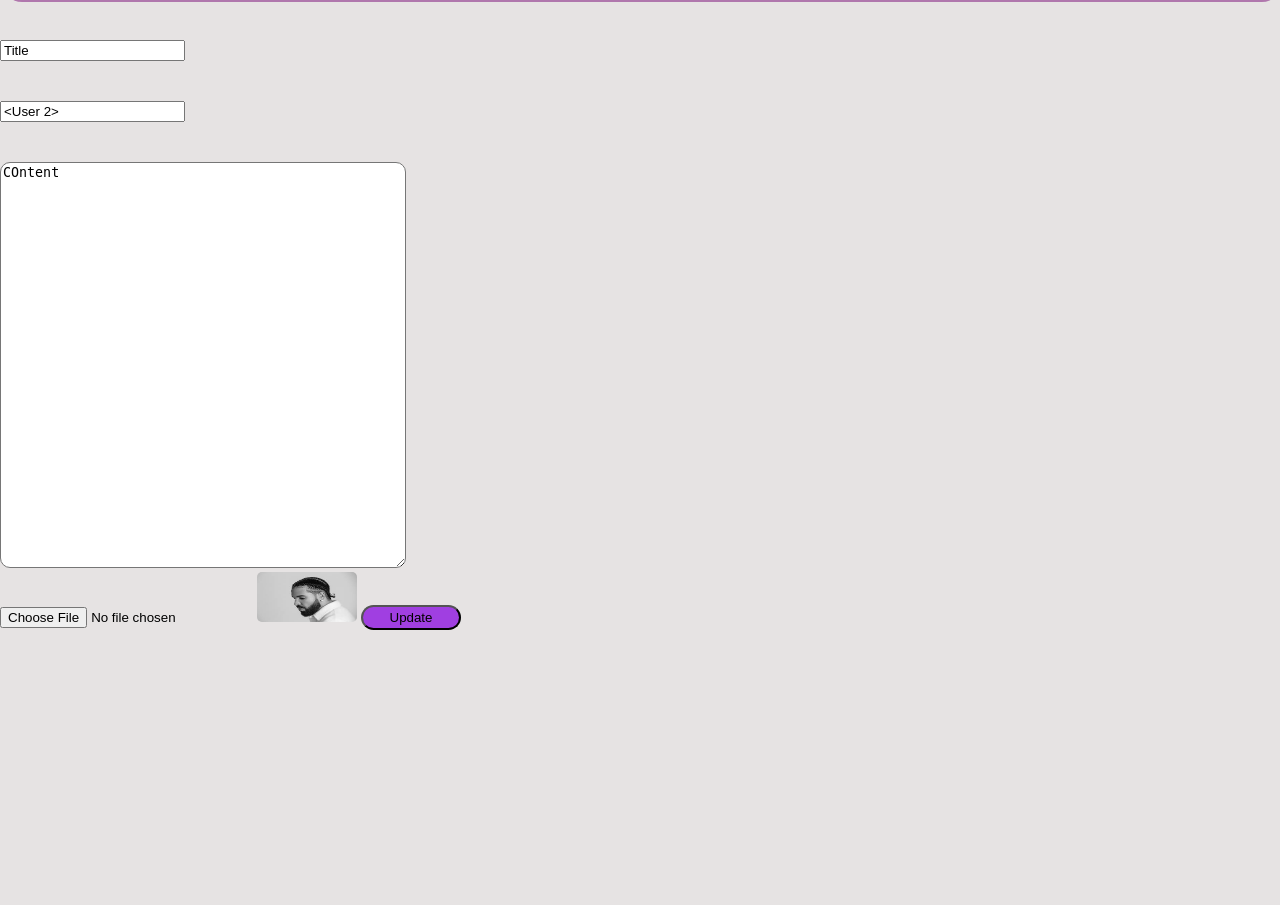
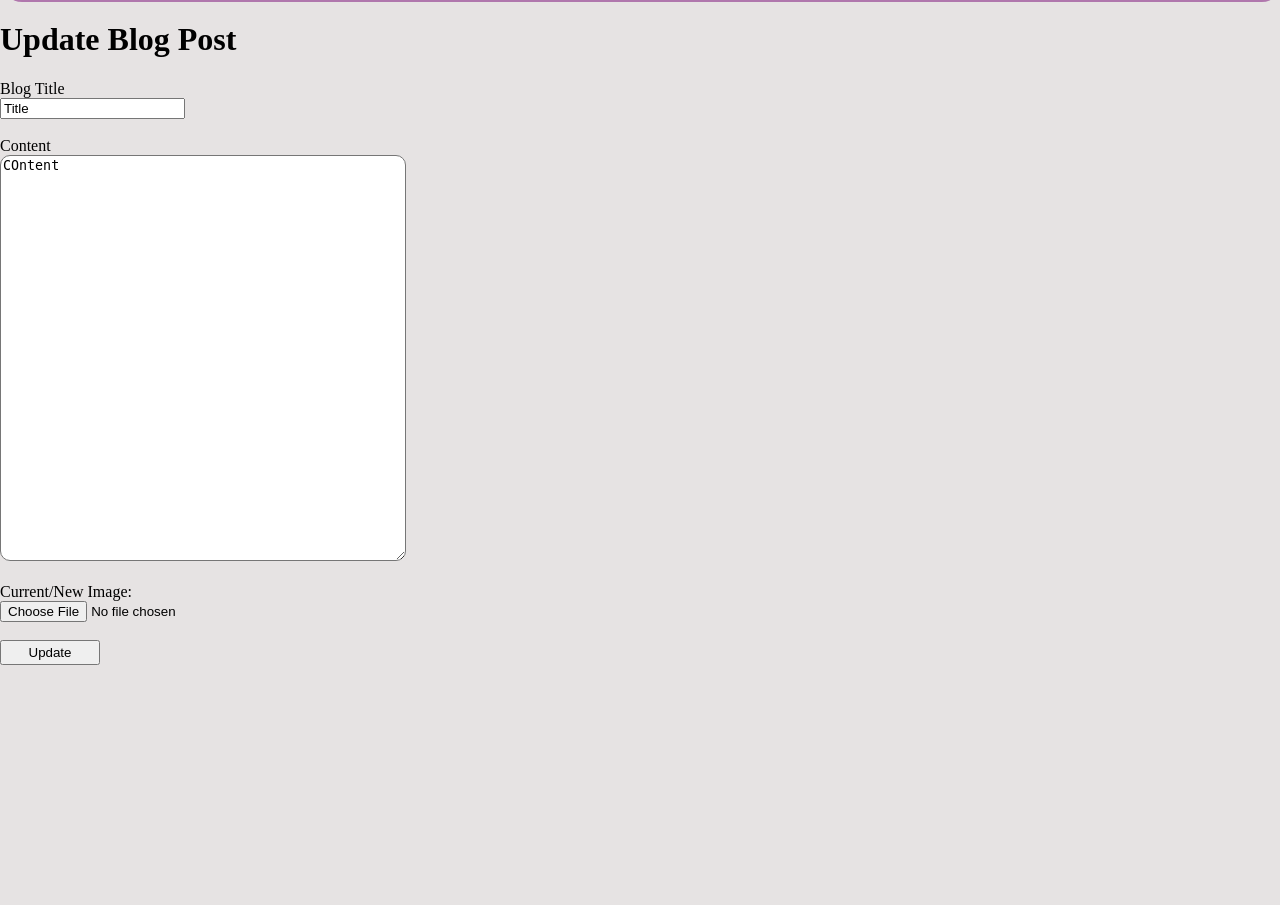
Before and after one commit to le-nife/project, a Flask app: page /update/1 in a window 1280 px wide. Shown: the part 73-978 px from the top of the page. Run offline with Flask 3, Linux system fonts and the light colour scheme; some libraries are stand-ins or nearby versions.

Commit message:
update place fixed

```diff
--- a/app.py
+++ b/app.py
@@ -79,6 +79,38 @@ def addblog():
         return redirect(url_for("blogs"))
     return render_template("add-blog.html", form = Blogform)
 
+@app.route("/update/<int:id>", methods=['GET', 'POST'])
+def updateblog(id):
+
+    blog = db.session.get(Blog, id)
+
+
+    if not blog:
+        flash("Blog post not found.", "error")
+        return redirect(url_for("blogs"))
+
+
+    Blogform = AddBlogForm(obj=blog)
+
+
+    if request.method == 'POST':
+        blog.title = Blogform.title.data
+        blog.content = Blogform.content.data
+
+        file = request.files.get('Blog_image')
+        if file and file.filename != '':
+            filename = file.filename
+            file.save(os.path.join(app.config['UPLOAD_FOLDER'], filename))
+            blog.image = filename
+
+        db.session.commit()
+        flash("Blog updated successfully", "success")
+        return redirect(url_for("blogs"))
+
+
+    return render_template("updateblogs.html", form=Blogform, blog=blog)
+
+
 @app.route("/view/<blogname>")
 @login_required
 def viewblog(blogname):
@@ -159,25 +191,7 @@ def logout():
     return redirect (url_for("login"))
 
 
-@app.route("/update/<id>", methods = ['GET', 'POST'])
-def updateblog(id):
-    blog=Blog.query.get(id)
-    if request.method == 'POST':
-        blog_title = Blogform.title.data
-        blog_content = Blogform.content.data
-        blog_image = Blogform.image.data
-        file = request.files['Blog_image']
-        if file and file.filename != '':
-            filename = file.filename
-            file.save(os.path.join(app.config['UPLOAD_FOLDER'], filename))
 
-            blog.image = filename
-
-        db.session.commit()
-        flash("user updated successfully","success")
-        return redirect(url_for("blogs"))
-    else:
-        return render_template("updateblogs.html", blog=blog)
 with app.app_context():
     db.create_all()
 
--- a/registerforms.py
+++ b/registerforms.py
@@ -27,3 +27,4 @@ class AddBlogForm(FlaskForm):
     title = StringField('Blog Title', validators=[InputRequired(message= "Can't be empty")])
     content = TextAreaField('Content', validators=[InputRequired(message="Can't be empty")])
     image = FileField('Upload title picture', validators=[FileRequired(), FileAllowed(['jpg', 'png', 'webp', 'jpeg'])])
+    submit = SubmitField('Update')
--- a/templates/updateblogs.html
+++ b/templates/updateblogs.html
@@ -1,11 +1,31 @@
 {%extends 'base.html'%}
 {% block content%}
-<form method="post" enctype="multipart/form-data">
-    <input type="text" name="Blog_title" value = "{{blog.title}}" placeholder="Blog Name" required style="margin-top: 40px;"><br>
-    <input type="text" name="Blog_author"  value = "{{blog.author}}" placeholder="Author" required style="margin-top: 40px;"><br>
-    <textarea name="Blog_content"  placeholder="Content" style="margin-top: 40px;">{{blog.content}}</textarea><br>
-    <input type="file" name ="Blog_image"/>
-    <img src="{{ url_for('static', filename='uploads/' + blog.image) }}" style="width:100px; height: 50px; border-radius: 5px;">
-    <button type="submit" style = "width: 100px; height: 25px;">Update</button>
+<h1>Update Blog Post</h1>
+
+    <form method="POST" action="" enctype="multipart/form-data">
+
+        {{ form.hidden_tag() }}
+
+        <div>
+            {{ form.title.label }}<br>
+            {{ form.title(class="form-control") }}
+        </div>
+        <br>
+
+        <div>
+            {{ form.content.label }}<br>
+            {{ form.content(rows=10, cols=50) }}
+        </div>
+        <br>
+
+        <div>
+            <label for="Blog_image">Current/New Image:</label><br>
+            <input type="file" name="Blog_image" id="Blog_image">
+        </div>
+        <br>
+
+        <div>
+            {{ form.submit(style="width: 100px; height: 25px;") }}
+        </div>
     </form>
 {%endblock%}
```
Also changed, not shown: instance/test.db.
